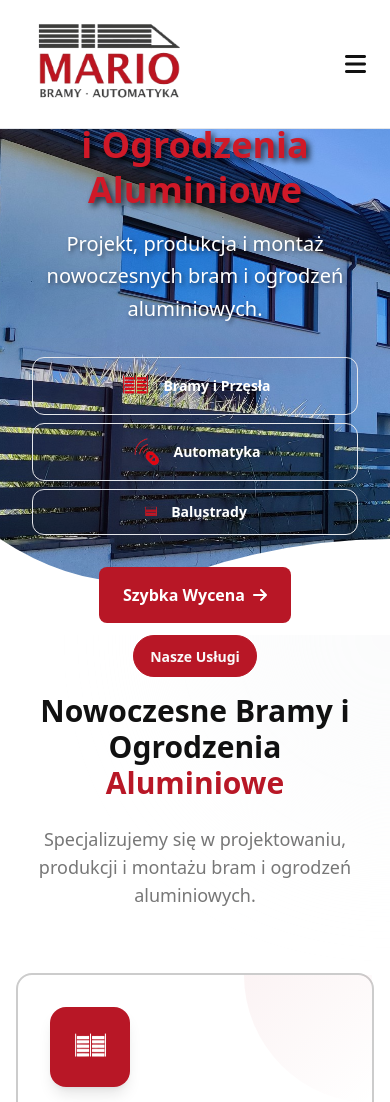
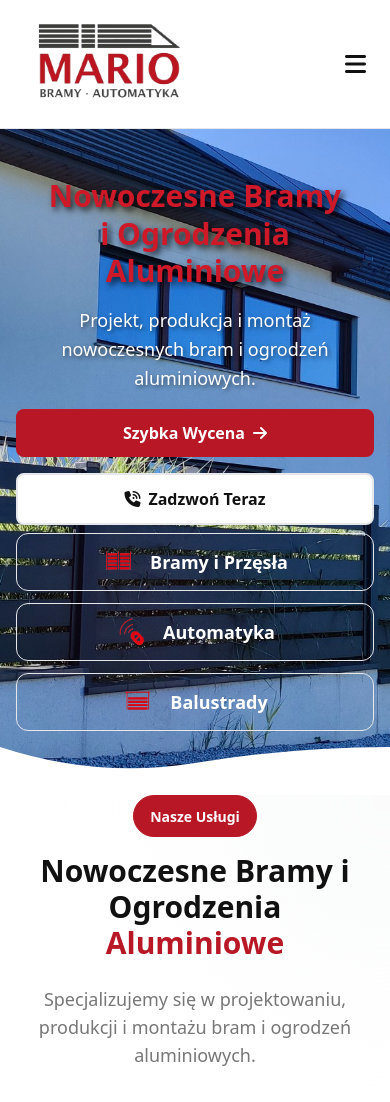
Before and after one commit to JanKuchnia/mario-bramy, a PHP site: page / in a window 390 px wide. Shown: the top 1102 px of the page. Run offline with PHP 8.4, Linux system fonts and the light colour scheme.

Commit message:
refactor: simplify phone button styles using CSS Grid and update landing page layout
- Replaced absolute positioning with CSS Grid for phone button text animation, improving maintainability and centering
- Adjusted text sizes in hero section for better responsive design (e.g., p from text-xl to text-lg on large screens)
- Added self-closing <br /> tags and introduced new "Szybka Wycena" button with hover effects for enhanced user experience and SEO compliance

```diff
--- a/assets/style.css
+++ b/assets/style.css
@@ -1200,6 +1200,7 @@ img {
   inset: 0;
   background-size: cover;
   background-position: center;
+  background-repeat: no-repeat;
   transition: opacity 1s ease-in-out;
 }
 
@@ -1511,65 +1512,7 @@ body.mobile-menu-open {
 /* Phone Button Rework */
 .phone-button {
   position: relative;
-  min-width: 200px; /* Adjusted min-width to be longer */
-  /* Remove text-align: center; as flexbox will manage alignment */
-  overflow: hidden; /* Hide text that's out of bounds during animation */
-  /* Override Tailwind px-8 to shift content left */
-  padding-left: 1.5rem; /* 24px */
-  padding-right: 2.5rem; /* 40px */
-  padding-top: 1rem; /* Keep py-4 top padding */
-  padding-bottom: 1rem; /* Reverted to match "Bezpłatna Wycena" button's py-4 */
-  /* The Tailwind classes 'flex items-center gap-3' are already present in HTML */
-}
-
-.phone-button .text-container {
-  position: relative; /* Essential for absolute positioning of its children */
-  /* Removed flex-grow: 1; */ /* No longer needed as button width is set by min-width */
-  /* Removed height: 100%; */ /* Its height will now be determined by its content */
-  display: flex;
-  justify-content: center; /* Center the text horizontally within the text-container */
-  align-items: center; /* Center the text vertically within the text-container */
-}
-
-.phone-button .default-text,
-.phone-button .hover-text {
-  position: absolute; /* Position absolutely within .text-container */
-  top: 50%;
-  left: 50%; /* Reverted to 50% for true centering within text-container */
-  transform: translate(
-    -50%,
-    -50%
-  ); /* Center horizontally and vertically relative to new 'left' */
-  transition:
-    opacity 0.3s ease,
-    transform 0.3s ease;
-  white-space: nowrap; /* Prevent text wrapping */
-  width: 100%; /* Important for absolute centering to behave correctly */
-  font-size: 1.125rem; /* Explicitly set font size to match text-lg (18px) */
-  line-height: 1.75rem; /* Explicitly set line height to match text-lg (28px) */
-}
-
-.phone-button .default-text {
-  opacity: 1;
-  visibility: visible;
-}
-
-.phone-button .hover-text {
-  opacity: 0;
-  visibility: hidden;
-  transform: translate(-50%, 50%); /* Start slightly below center */
-}
-
-.phone-button:hover .default-text {
-  opacity: 0;
-  visibility: hidden;
-  transform: translate(-50%, -150%); /* Slide up and out */
-}
-
-.phone-button:hover .hover-text {
-  opacity: 1;
-  visibility: visible;
-  transform: translate(-50%, -50%); /* Slide to center */
+  overflow: hidden;
 }
 
 /* Extended Height Classes */
@@ -1609,3 +1552,32 @@ body.mobile-menu-open {
 .h-50 {
   height: 12.5rem;
 } /* 200px */
+/* Phone Button Styles */
+.phone-button .text-container {
+  display: grid;
+  place-items: center;
+  position: relative;
+}
+
+.phone-button .default-text,
+.phone-button .hover-text {
+  grid-area: 1 / 1;
+  transition:
+    opacity 0.3s ease,
+    transform 0.3s ease;
+}
+
+.phone-button .hover-text {
+  opacity: 0;
+  transform: translateY(10px);
+}
+
+.phone-button:hover .default-text {
+  opacity: 0;
+  transform: translateY(-10px);
+}
+
+.phone-button:hover .hover-text {
+  opacity: 1;
+  transform: translateY(0);
+}
--- a/index.html
+++ b/index.html
@@ -1,4 +1,4 @@
-<!DOCTYPE html>
+<!doctype html>
 <html lang="pl">
   <head>
     <meta charset="UTF-8" />
@@ -22,13 +22,16 @@
     <style>
       /* Hero Section Responsive Height */
       .hero-section-custom {
-        height: 60vh;
-        min-height: 60vh;
+        height: auto;
+        min-height: 550px; /* Reduced from 100vh to show wider image crop on mobile */
+        padding-bottom: 4rem;
+        padding-top: 3rem;
       }
       @media (min-width: 1024px) {
         .hero-section-custom {
           height: 100vh;
           min-height: 100vh;
+          padding-bottom: 0;
         }
       }
     </style>
@@ -143,19 +149,22 @@
           style="animation: float 10s ease-in-out infinite 2s"
         ></div>
 
-        <div class="container mx-auto px-4 lg:px-8 relative z-10 pt-20 sm:pt-0">
-          <div class="max-w-4xl mx-auto text-center space-y-8">
+        <div class="container mx-auto px-4 lg:px-8 relative z-10 pt-4 sm:pt-0">
+          <div class="grid lg:grid-cols-2 gap-2 lg:gap-12 items-center">
+            <!-- Left Column: Content & CTA -->
+            <div class="space-y-4 text-center lg:text-left order-1 lg:-mt-20">
               <div class="space-y-4">
                 <h1
-                class="text-4xl sm:text-5xl lg:text-7xl font-bold font-[var(--font-family-heading)] leading-tight"
+                  class="text-3xl sm:text-5xl lg:text-7xl font-bold font-[var(--font-family-heading)] leading-tight"
                   style="
                     color: #cf1928;
                     text-shadow: 3px 3px 6px rgba(0, 0, 0, 0.8);
                   "
-              >Nowoczesne Bramy <br>i Ogrodzenia Aluminiowe
+                >
+                  Nowoczesne Bramy <br />i Ogrodzenia Aluminiowe
                 </h1>
                 <p
-                class="text-xl lg:text-2xl text-white leading-relaxed"
+                  class="text-lg lg:text-2xl text-white leading-relaxed"
                   style="text-shadow: 2px 2px 4px rgba(0, 0, 0, 0.5)"
                 >
                   Projekt, produkcja i montaż nowoczesnych bram i ogrodzeń
@@ -163,82 +172,12 @@
                 </p>
               </div>
 
-            <!-- Hero Buttons Wrapper -->
-            <div id="hero-buttons-wrapper">
-              <!-- Main Menu -->
               <div
-                id="hero-main-menu"
-                class="flex flex-col sm:flex-row gap-2 sm:gap-4 items-center justify-center px-4 sm:px-0 transition-all duration-300 transform"
-              >
-                <!-- Bramy wjazdowe i przęsła (Trigger) -->
-                <button
-                  onclick="toggleHeroMenu('sub')"
-                  class="w-full sm:w-46 h-auto sm:h-16 max-w-[280px] sm:max-w-sm py-3 px-4 sm:p-5 bg-black/60 sm:bg-black/70 backdrop-blur-md border border-white/20 rounded-xl text-white font-bold text-sm sm:text-xl text-center hover:bg-[#cf1928] transition-all duration-300 shadow-xl hover:scale-105 flex items-center justify-center gap-3 group"
-                >
-                  <img src="ikony/brama_podwojna.png" alt="Bramy" class="w-8 h-8 sm:w-6 sm:h-6 object-contain group-hover:rotate-6 transition-transform">
-                  <span class="sm:hidden">Bramy i Przęsła</span>
-                  <span class="hidden sm:inline">Bramy Wjazdowe<br>i Przęsła</span>
-                </button>
-
-                <!-- Automatyka -->
-                <a
-                  href="nasze-projekty.html?category=automatyka"
-                  class="w-full sm:w-46 h-auto sm:h-16 max-w-[280px] sm:max-w-sm py-3 px-4 sm:p-5 bg-black/60 sm:bg-black/70 backdrop-blur-md border border-white/20 rounded-xl text-white font-bold text-sm sm:text-xl text-center hover:bg-[#cf1928] transition-all duration-300 shadow-xl hover:scale-105 flex items-center justify-center gap-3 group"
-                >
-                  <img src="ikony/automatyka.png" alt="Automatyka" class="w-8 h-8 sm:w-6 sm:h-6 object-contain group-hover:scale-110 transition-transform">
-                  <span>Automatyka</span>
-                </a>
-
-                <!-- Balustrady -->
-                <a
-                  href="nasze-projekty.html?category=balustrady"
-                  class="w-full sm:w-46 h-auto sm:h-16 max-w-[280px] sm:max-w-sm py-3 px-4 sm:p-5 bg-black/60 sm:bg-black/70 backdrop-blur-md border border-white/20 rounded-xl text-white font-bold text-sm sm:text-xl text-center hover:bg-[#cf1928] transition-all duration-300 shadow-xl hover:scale-105 flex items-center justify-center gap-3 group"
-                >
-                  <img src="ikony/balustrada.png" alt="Balustrady" class="w-4 h-4 sm:w-6 sm:h-6 object-contain group-hover:-translate-y-1 transition-transform">
-                  <span>Balustrady</span>
-                </a>
-              </div>
-
-              <!-- Sub Menu (Hidden by default) -->
-              <div
-                id="hero-sub-menu"
-                class="hidden opacity-0 translate-y-4 flex flex-col sm:flex-row gap-2 sm:gap-4 items-center justify-center px-4 sm:px-0 transition-all duration-300 transform"
-              >
-                <!-- Wróć (Back) -->
-                <button
-                  onclick="toggleHeroMenu('main')"
-                  class="w-full sm:w-auto h-auto sm:h-16 min-w-[120px] py-3 px-4 sm:p-5 bg-white/10 backdrop-blur-md border border-white/20 rounded-xl text-white font-bold text-sm sm:text-xl text-center hover:bg-white/20 transition-all duration-300 shadow-xl flex items-center justify-center gap-2 group"
-                >
-                  <i class="fa-solid fa-chevron-left group-hover:-translate-x-1 transition-transform"></i>
-                  <span>Wróć</span>
-                </button>
-
-                <!-- Bramy Wjazdowe -->
-                <a
-                  href="nasze-projekty.html?category=bramy-przesuwne-aluminiowe"
-                  class="w-full sm:w-46 h-auto sm:h-16 max-w-[280px] sm:max-w-sm py-3 px-4 sm:p-5 bg-black/60 sm:bg-black/70 backdrop-blur-md border border-white/20 rounded-xl text-white font-bold text-sm sm:text-xl text-center hover:bg-[#cf1928] transition-all duration-300 shadow-xl hover:scale-105 flex items-center justify-center gap-3"
-                >
-                  <img src="ikony/brama_podwojna.png" alt="Bramy" class="w-8 h-8 sm:w-6 sm:h-6 object-contain">
-                  <span class="sm:hidden">Bramy Wjazdowe</span>
-                  <span class="hidden sm:inline">Bramy<br>Wjazdowe</span>
-                </a>
-
-                <!-- Przęsła -->
-                <a
-                  href="nasze-projekty.html?category=przesla-ogrodzeniowe-aluminiowe"
-                  class="w-full sm:w-46 h-auto sm:h-16 max-w-[280px] sm:max-w-sm py-3 px-4 sm:p-5 bg-black/60 sm:bg-black/70 backdrop-blur-md border border-white/20 rounded-xl text-white font-bold text-sm sm:text-xl text-center hover:bg-[#cf1928] transition-all duration-300 shadow-xl hover:scale-105 flex items-center justify-center gap-3"
-                >
-                  <img src="ikony/balustrada.png" alt="Balustrady" class="w-8 h-8 sm:w-6 sm:h-6 object-contain group-hover:-translate-y-1 transition-transform" style="filter: brightness(0) invert(1);">
-                  <span>Przęsła</span>
-                </a>
-              </div>
-            </div>
-            <div
-              class="flex flex-row gap-3 sm:gap-6 items-center justify-center flex-wrap w-full max-w-4xl mx-auto"
+                class="flex flex-row gap-4 sm:gap-6 items-center justify-center lg:justify-start flex-wrap w-full"
               >
                 <a
-                href=""
-                class="group relative w-80  sm:w-80 px-6 py-4 sm:px-8 sm:py-4 bg-[var(--primary-color)] text-[var(--primary-button-text-color)] rounded-lg font-bold text-base sm:text-lg shadow-xl hover:shadow-[var(--primary-color)] hover:scale-105 transition-all duration-300 overflow-hidden flex items-center gap-2"
+                  href="wkrotce.html"
+                  class="group relative w-full sm:w-80 px-6 py-3 sm:py-4 bg-[var(--primary-color)] text-[var(--primary-button-text-color)] rounded-lg font-bold text-base sm:text-lg shadow-xl hover:shadow-[var(--primary-color)] hover:scale-105 transition-all duration-300 overflow-hidden flex items-center justify-center gap-2"
                 >
                   <span class="relative z-10">Szybka Wycena</span>
                   <i
@@ -251,7 +190,7 @@
                 </a>
                 <a
                   href="tel:+48668197170"
-                class="phone-button w-80 py-4 sm:px-8 sm:py-4 bg-white border-2 border-white text-[var(--dark-text-color)] rounded-lg font-bold text-base sm:text-lg hover:bg-[var(--light-background-color)] hover:text-[var(--dark-text-color)] transition-all duration-300 flex items-center gap-2 shadow-xl"
+                  class="phone-button group w-full sm:w-80 py-3 sm:py-4 px-6 bg-white border-2 border-white text-[var(--dark-text-color)] rounded-lg font-bold text-base sm:text-lg hover:bg-[var(--light-background-color)] transition-all duration-300 flex items-center justify-center gap-2 shadow-xl"
                 >
                   <i class="fa-solid fa-phone-volume" aria-hidden="true"></i>
                   <div class="text-container">
@@ -261,11 +200,111 @@
                 </a>
               </div>
             </div>
+
+            <!-- Right Column: Hero Buttons -->
+            <div
+              id="hero-buttons-wrapper"
+              class="w-full flex flex-col items-center lg:items-end order-2"
+            >
+              <!-- Main Menu -->
+              <div
+                id="hero-main-menu"
+                class="flex flex-col gap-3 w-full items-center lg:items-end transition-all duration-300 transform"
+              >
+                <!-- Bramy wjazdowe i przęsła (Trigger) -->
+                <button
+                  onclick="toggleHeroMenu('sub')"
+                  class="w-full sm:w-80 h-auto sm:h-20 py-3 px-6 bg-black/60 sm:bg-black/70 backdrop-blur-md border border-white/20 rounded-xl text-white font-bold text-lg sm:text-xl text-center hover:bg-[#cf1928] transition-all duration-300 shadow-xl hover:scale-105 flex items-center justify-center gap-4 group"
+                >
+                  <img
+                    src="ikony/brama_podwojna.png"
+                    alt="Bramy"
+                    class="w-8 h-8 object-contain group-hover:rotate-6 transition-transform"
+                  />
+                  <span class="sm:hidden">Bramy i Przęsła</span>
+                  <span class="hidden sm:inline"
+                    >Bramy Wjazdowe<br />i Przęsła</span
+                  >
+                </button>
+
+                <!-- Automatyka -->
+                <a
+                  href="nasze-projekty.html?category=automatyka"
+                  class="w-full sm:w-80 h-auto sm:h-20 py-3 px-6 bg-black/60 sm:bg-black/70 backdrop-blur-md border border-white/20 rounded-xl text-white font-bold text-lg sm:text-xl text-center hover:bg-[#cf1928] transition-all duration-300 shadow-xl hover:scale-105 flex items-center justify-center gap-4 group"
+                >
+                  <img
+                    src="ikony/automatyka.png"
+                    alt="Automatyka"
+                    class="w-8 h-8 object-contain group-hover:scale-110 transition-transform"
+                  />
+                  <span>Automatyka</span>
+                </a>
+
+                <!-- Balustrady -->
+                <a
+                  href="nasze-projekty.html?category=balustrady"
+                  class="w-full sm:w-80 h-auto sm:h-20 py-3 px-6 bg-black/60 sm:bg-black/70 backdrop-blur-md border border-white/20 rounded-xl text-white font-bold text-lg sm:text-xl text-center hover:bg-[#cf1928] transition-all duration-300 shadow-xl hover:scale-105 flex items-center justify-center gap-4 group"
+                >
+                  <img
+                    src="ikony/balustrada.png"
+                    alt="Balustrady"
+                    class="w-8 h-8 object-contain group-hover:-translate-y-1 transition-transform"
+                  />
+                  <span>Balustrady</span>
+                </a>
+              </div>
+
+              <!-- Sub Menu (Hidden by default) -->
+              <div
+                id="hero-sub-menu"
+                class="hidden opacity-0 translate-y-4 flex flex-col gap-3 w-full items-center lg:items-end transition-all duration-300 transform"
+              >
+                <!-- Wróć (Back) -->
+                <button
+                  onclick="toggleHeroMenu('main')"
+                  class="w-full sm:w-80 h-auto sm:h-20 py-3 px-6 bg-white/10 backdrop-blur-md border border-white/20 rounded-xl text-white font-bold text-lg sm:text-xl text-center hover:bg-white/20 transition-all duration-300 shadow-xl flex items-center justify-center gap-4 group"
+                >
+                  <i
+                    class="fa-solid fa-chevron-left group-hover:-translate-x-1 transition-transform"
+                  ></i>
+                  <span>Wróć</span>
+                </button>
+
+                <!-- Bramy Wjazdowe -->
+                <a
+                  href="nasze-projekty.html?category=bramy-przesuwne-aluminiowe"
+                  class="w-full sm:w-80 h-auto sm:h-20 py-3 px-6 bg-black/60 sm:bg-black/70 backdrop-blur-md border border-white/20 rounded-xl text-white font-bold text-lg sm:text-xl text-center hover:bg-[#cf1928] transition-all duration-300 shadow-xl hover:scale-105 flex items-center justify-center gap-4"
+                >
+                  <img
+                    src="ikony/brama_podwojna.png"
+                    alt="Bramy"
+                    class="w-8 h-8 object-contain"
+                  />
+                  <span class="sm:hidden">Bramy Wjazdowe</span>
+                  <span class="hidden sm:inline">Bramy<br />Wjazdowe</span>
+                </a>
+
+                <!-- Przęsła -->
+                <a
+                  href="nasze-projekty.html?category=przesla-ogrodzeniowe-aluminiowe"
+                  class="w-full sm:w-80 h-auto sm:h-20 py-3 px-6 bg-black/60 sm:bg-black/70 backdrop-blur-md border border-white/20 rounded-xl text-white font-bold text-lg sm:text-xl text-center hover:bg-[#cf1928] transition-all duration-300 shadow-xl hover:scale-105 flex items-center justify-center gap-4"
+                >
+                  <img
+                    src="ikony/balustrada.png"
+                    alt="Balustrady"
+                    class="w-8 h-8 object-contain group-hover:-translate-y-1 transition-transform"
+                    style="filter: brightness(0) invert(1)"
+                  />
+                  <span>Przęsła</span>
+                </a>
+              </div>
+            </div>
+          </div>
         </div>
 
         <div class="absolute bottom-0 left-0 right-0">
           <svg
-            class="w-full h-24 fill-white"
+            class="w-full h-12 lg:h-24 fill-white"
             viewBox="0 0 1200 120"
             preserveAspectRatio="none"
           >
```
Also changed, not shown: other parts of index.html (+48 -23 lines). Lines whose indentation alone changed are shown as unchanged.
